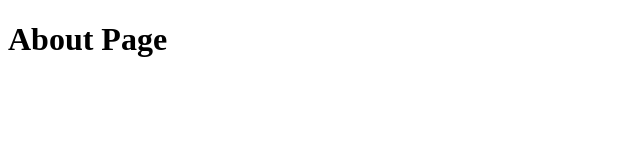
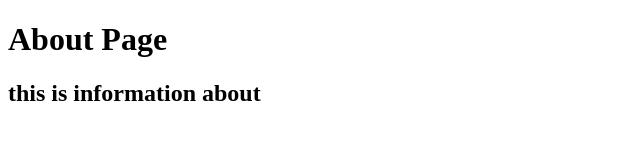
Before and after one commit to techclass-of-education/pr-practice-cdac-nov-2026, a plain HTML site: page about.html in a window 1280 px wide. Shown: the whole page, without its empty margins (0-640 px from the left). Drawn offline with Linux system fonts and the light colour scheme.

Commit message:
chnges in about

```diff
--- a/about.html
+++ b/about.html
@@ -7,5 +7,6 @@
 </head>
 <body>
     <h1>About Page</h1>
+    <h2>this is information about </h2>
 </body>
 </html>
```
